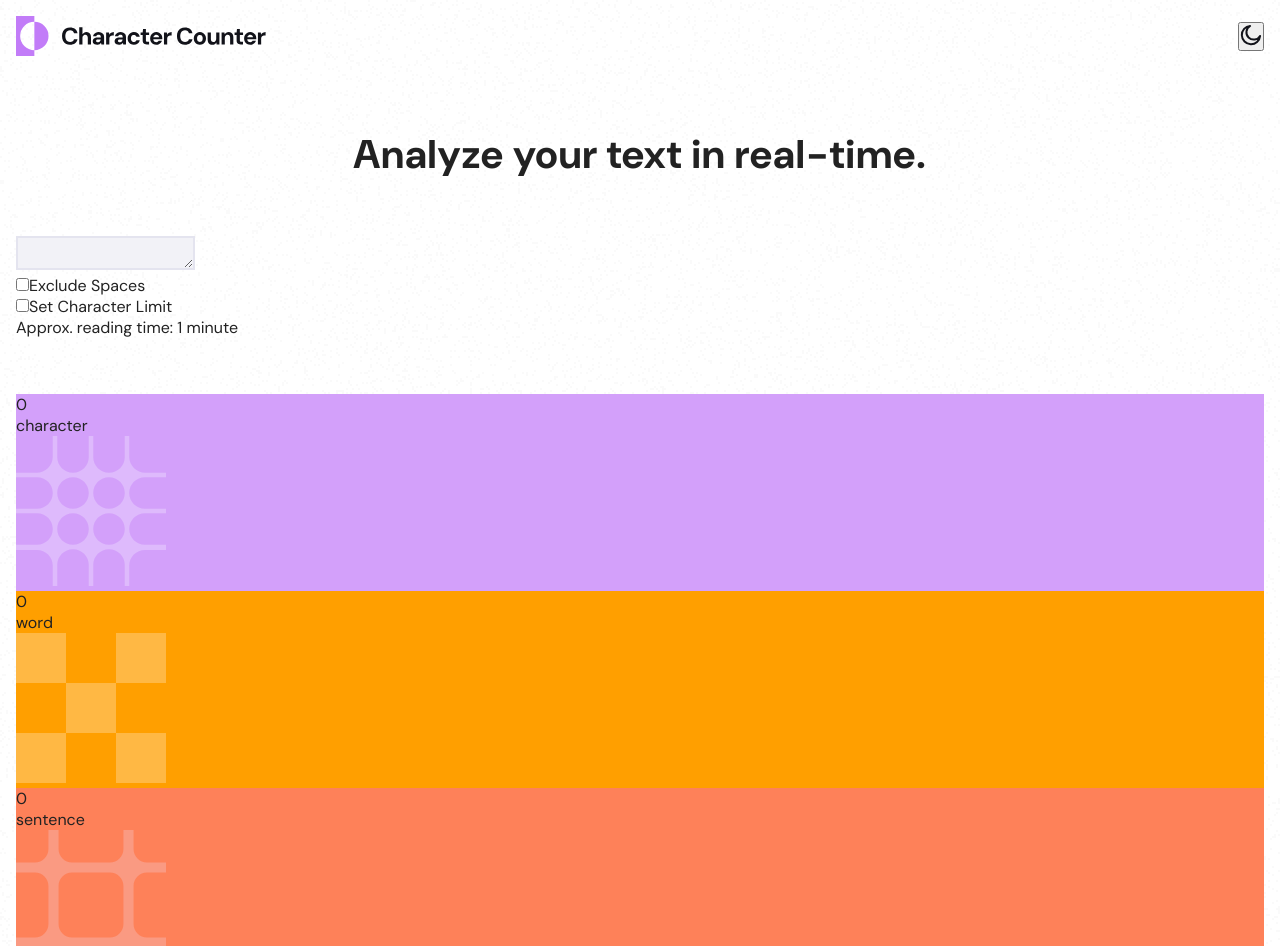
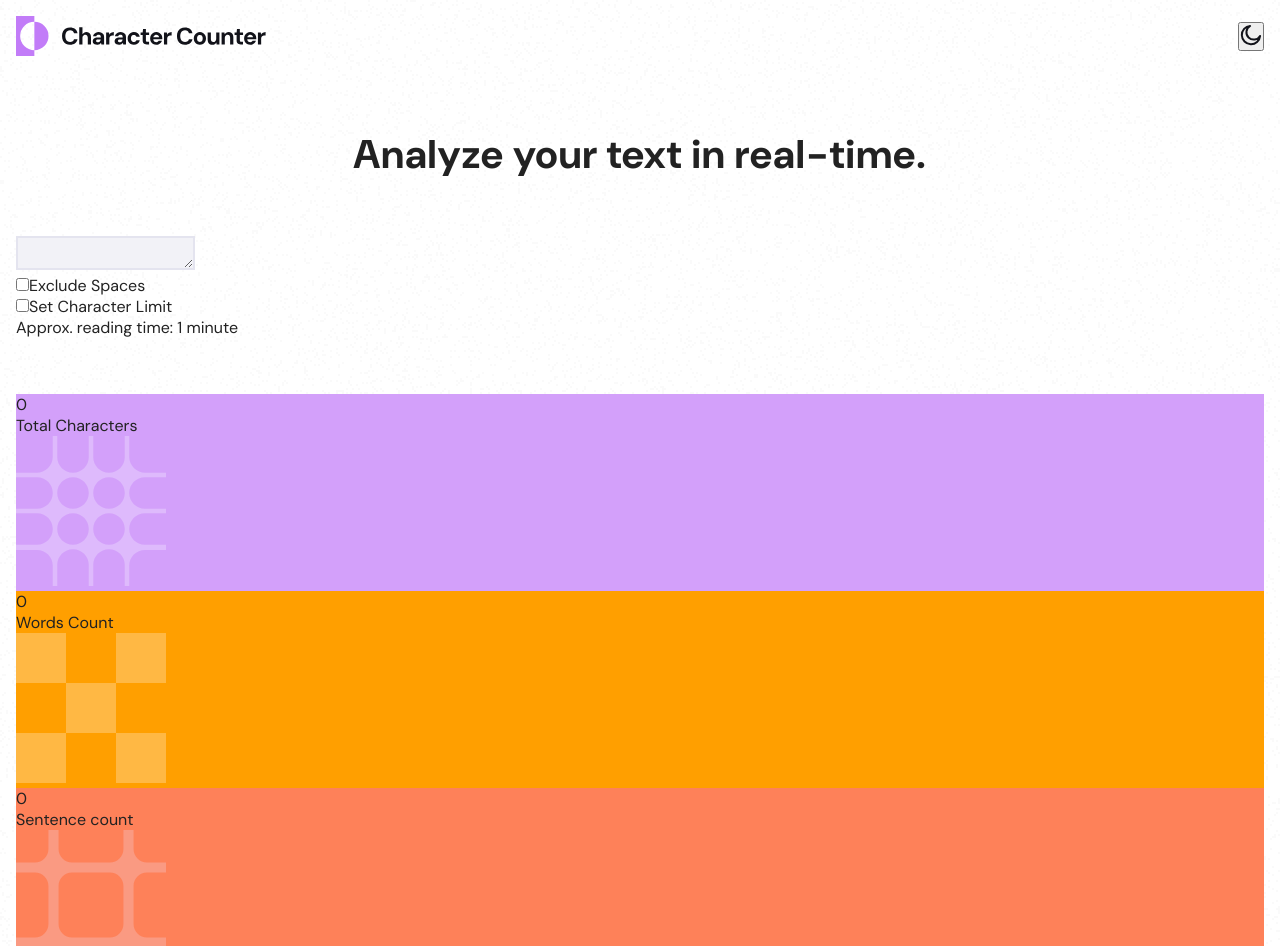
Before and after one commit to MNKPP/character_counter, a React (Vite) app: page / in a window 1280 px wide. Shown: the top 946 px of the page. Built offline with nearby package versions, Linux system fonts and the light colour scheme.

Commit message:
Adapt to match Figma Mockup

```diff
--- a/src/components/DisplayCounterBlock.jsx
+++ b/src/components/DisplayCounterBlock.jsx
@@ -2,7 +2,7 @@ import s from './DisplayCounterBlock.module.scss';
 import CounterBlock from './CounterBlock.jsx';
 import { countCharacter, countWord, countSentence } from "../utils/counterFunctions.js";
 
-function DisplayCounterBlock({ valueTextArea, src, alt, variant, countType }) {
+function DisplayCounterBlock({ valueTextArea, src, alt, variant, countType, text }) {
 
     const variantClass = s[variant] || '';
 
@@ -21,7 +21,7 @@ function DisplayCounterBlock({ valueTextArea, src, alt, variant, countType }) {
 
     return (
         <div className={`${s.counterBlock} ${variantClass}`}>
-            <CounterBlock counter={getCount()} text={countType} />
+            <CounterBlock counter={getCount()} text={text} />
             <img src={src} alt={alt} />
         </div>
     );
--- a/src/containers/TextCounter.jsx
+++ b/src/containers/TextCounter.jsx
@@ -10,6 +10,7 @@ function TextCounter({ valueTextArea }) {
                 alt="Pattern character count"
                 variant="purple"
                 countType="character"
+                text="Total Characters"
             />
             <DisplayCounterBlock
                 valueTextArea={valueTextArea}
@@ -17,6 +18,7 @@ function TextCounter({ valueTextArea }) {
                 alt="Pattern word count"
                 variant="yellow"
                 countType="word"
+                text="Words Count"
             />
             <DisplayCounterBlock
                 valueTextArea={valueTextArea}
@@ -24,6 +26,7 @@ function TextCounter({ valueTextArea }) {
                 alt="Pattern sentence count"
                 variant="orange"
                 countType="sentence"
+                text="Sentence count"
             />
         </div>
     )
```
